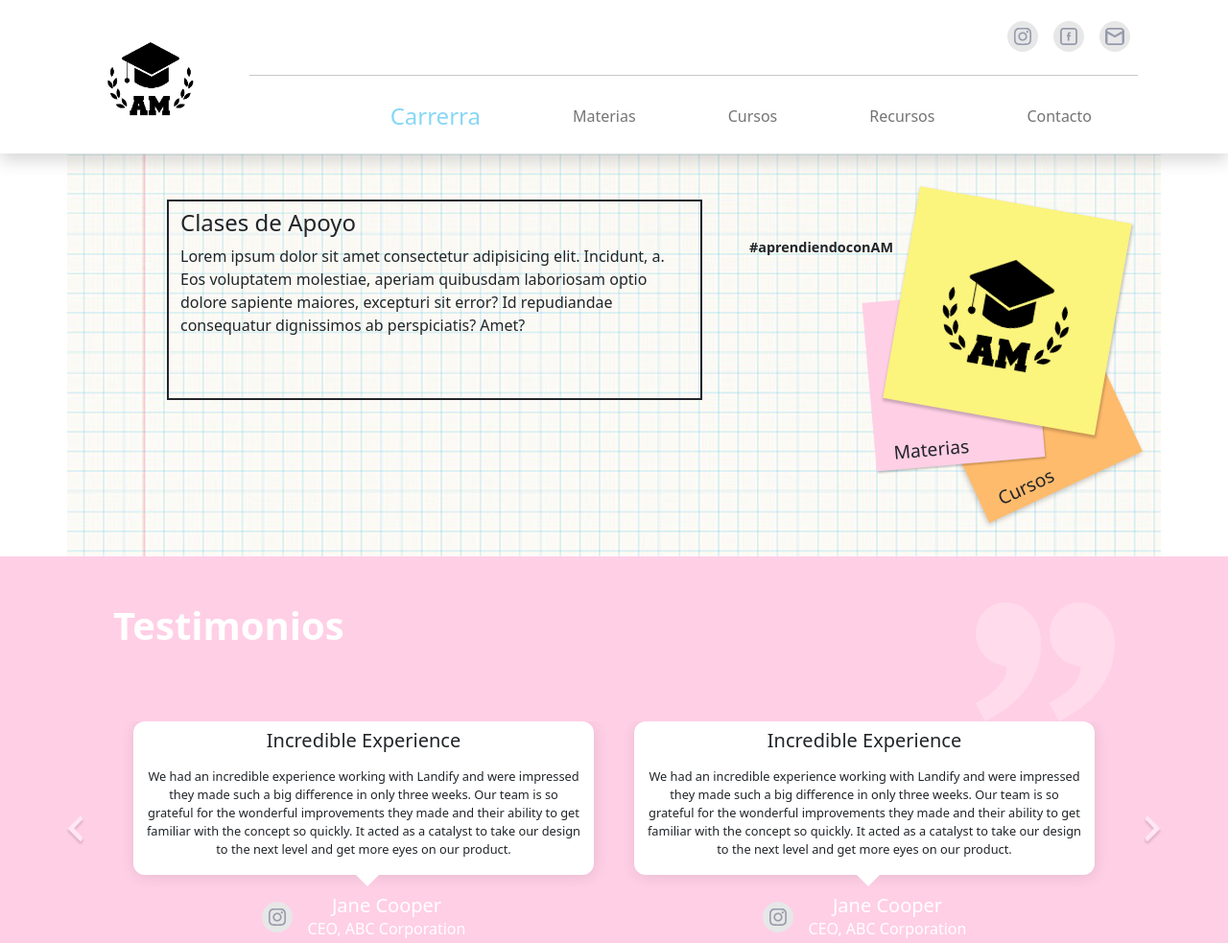
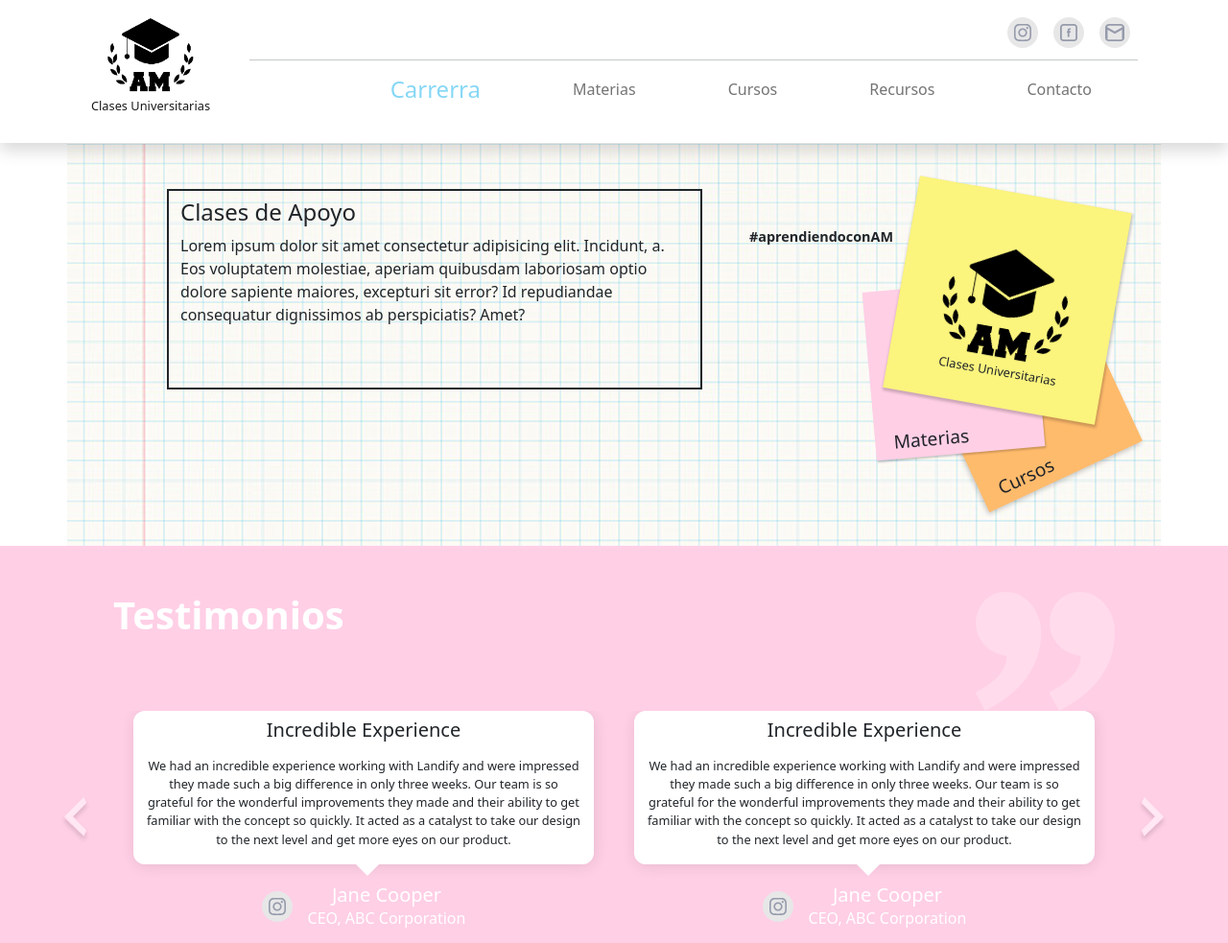
Before and after one commit to Fabomarche/am, a website: page index.html in a window 1280 px wide. Shown: the top 983 px of the page at 96% size. Drawn offline with nearby package versions, Linux system fonts and the light colour scheme.

Commit message:
estetica index v3

```diff
--- a/index.html
+++ b/index.html
@@ -13,8 +13,9 @@
     <header>
         <nav class="navbar navbar-expand-lg navbar-light bg-white shadow py-0">
             <div class="container">
-                <a class="navbar-brand" href="#">
+                <a class="navbar-brand d-flex flex-column align-items-center py-0" href="#">
                     <img src="./assets/img/Logo PNG.png" alt="" width="150" height="auto">
+                    <span class="textoLogo">Clases Universitarias</span>
                 </a>
                 <button class="navbar-toggler" type="button" data-toggle="collapse" data-target="#navbarNavAltMarkup" aria-controls="navbarNavAltMarkup" aria-expanded="false" aria-label="Toggle navigation">
                     <span class="navbar-toggler-icon"></span>
@@ -26,7 +27,7 @@
                             <a class="nav-item nav-link" href="#"><img src="./assets/img/facebook.svg" alt=""></a>
                             <a class="nav-item nav-link" href="#"><img src="./assets/img/mail.svg" alt=""></a>
                         </div>
-                        <hr class="w-100">
+                        <hr class="w-100 my-1">
                         <div class="navbar-nav d-flex align-items-center">
                             <span id="carrerraSpan" class="navbar-text px-5 fs-4">Carrerra</span>
                             <a class="materias-link transition nav-link px-5" href="#">Materias</a>
@@ -48,9 +49,10 @@
             </div>
             <div id="stickys" class="mb-5 pb-5 ms-5">
                 <span id="hashtag">#aprendiendoconAM</span>
-                <a href="#">
+                <a href="#" class="text-decoration-none text-dark">
                 <div id="stickyYellow">
                         <img src="./assets/img/Logo PNG.png" alt="">
+                        <span>Clases Universitarias</span>
                     </div>
                 </a>
 
--- a/scss/style.scss
+++ b/scss/style.scss
@@ -14,6 +14,13 @@ $naranjaClaro: #ffe3c1;
 $negro: #18191f;
 
 /*---------------HEADER------------------*/
+header {
+  margin-top: -1.25rem;
+}
+.textoLogo {
+  font-size: 0.8rem;
+  transform: translate(0%, -150%);
+}
 .navbar-text {
   color: $celeste !important;
 }
@@ -71,6 +78,13 @@ $negro: #18191f;
     width: 100%;
     height: auto;
     position: relative;
+  }
+  span {
+    font-size: 0.8rem;
+    font-weight: 500;
+    position: relative;
+    bottom: 4em;
+    left: 4.1em;
   }
   transition: 0.5s;
 }
@@ -163,9 +177,11 @@ $negro: #18191f;
 }
 .carousel-control-next-icon {
   background-image: url("../assets/img/flechaDerecha.svg");
+  transform: scale(1.5);
 }
 .carousel-control-prev-icon {
   background-image: url("../assets/img/flechaIzquierda.svg");
+  transform: scale(1.5);
 }
 .carousel-control-next {
   transform: translate(75%, 0%);
```
Also changed, not shown: css/style.css, html/contacto.html (added).
